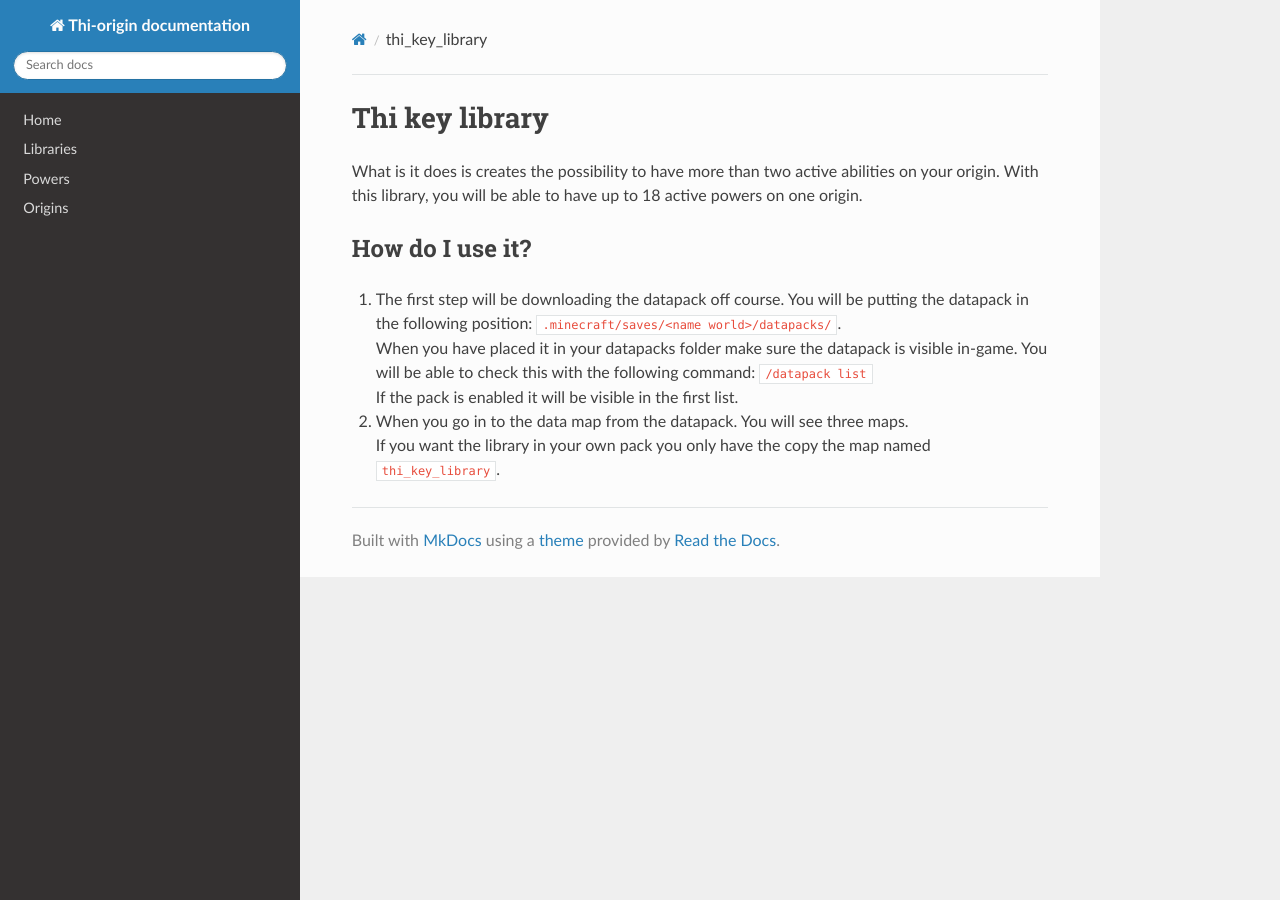
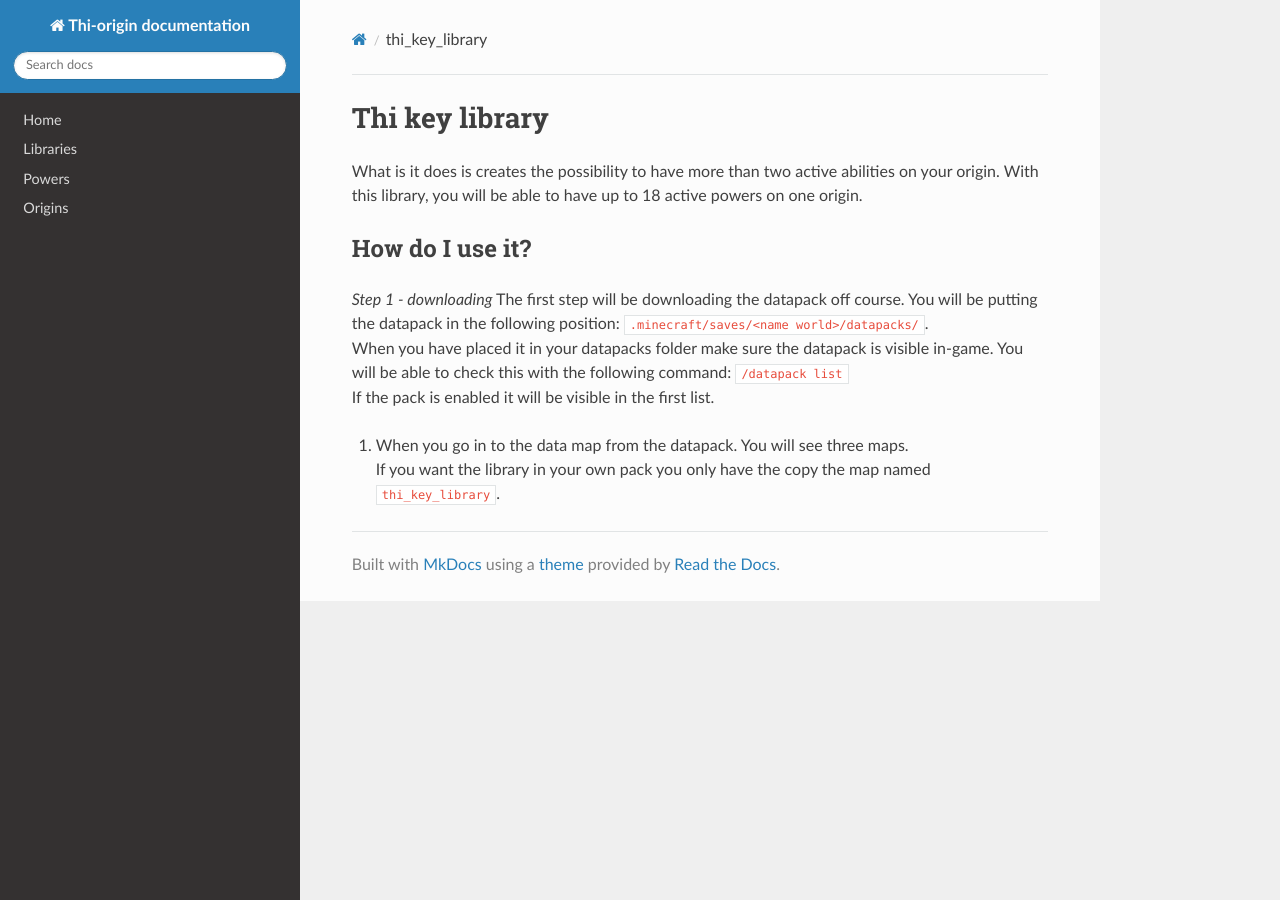
Before and after one commit to MisionThi/thi-origins-stuff, an MkDocs documentation site: the page built from docs/thi_key_library.md, in a window 1280 px wide. Built offline with MkDocs 1.6.1, drawn with Linux system fonts in a browser that asks for light colours; nearby versions of some CDN libraries.

Commit message:
Update thi_key_library.md

```diff
--- a/docs/thi_key_library.md
+++ b/docs/thi_key_library.md
@@ -10,7 +10,8 @@ With this library, you will be able to have up to 18 active powers on one origin
 
 ## How do I use it?
 
-1. The first step will be downloading the datapack off course. You will be putting the datapack in the following position:
+_Step 1 - downloading_
+The first step will be downloading the datapack off course. You will be putting the datapack in the following position:
 `.minecraft/saves/<name world>/datapacks/`. <br />
 When you have placed it in your datapacks folder make sure the datapack is visible in-game.
 You will be able to check this with the following command: `/datapack list` <br />
```
